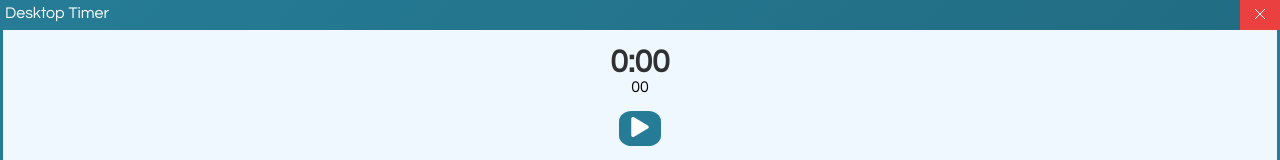
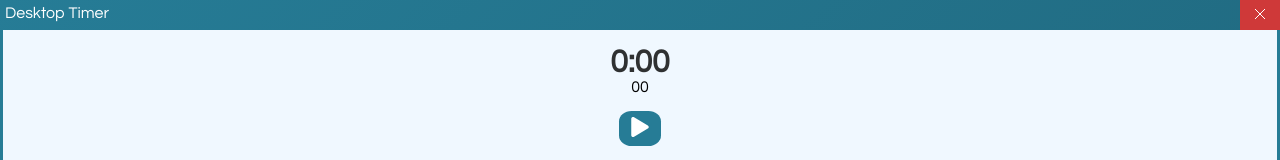
Before and after one commit to MaximPerry/Desktop-Timer, an Electron app: page index.html in a window 1280 px wide. In both pictures the pointer is over the button 1260 px from the left and 15 px from the top of the page. Shown: the top 160 px of the page. Drawn offline with Linux system fonts and the light colour scheme.

Commit message:
Fixed issue #6

```diff
--- a/assets/css/style.css
+++ b/assets/css/style.css
@@ -42,7 +42,7 @@ body {
 }
 
 #windowNav button:hover{
-    background-color: rgb(235, 64, 64);
+    background-color: rgb(207, 57, 57);
 }
 
 /* Content */
```
